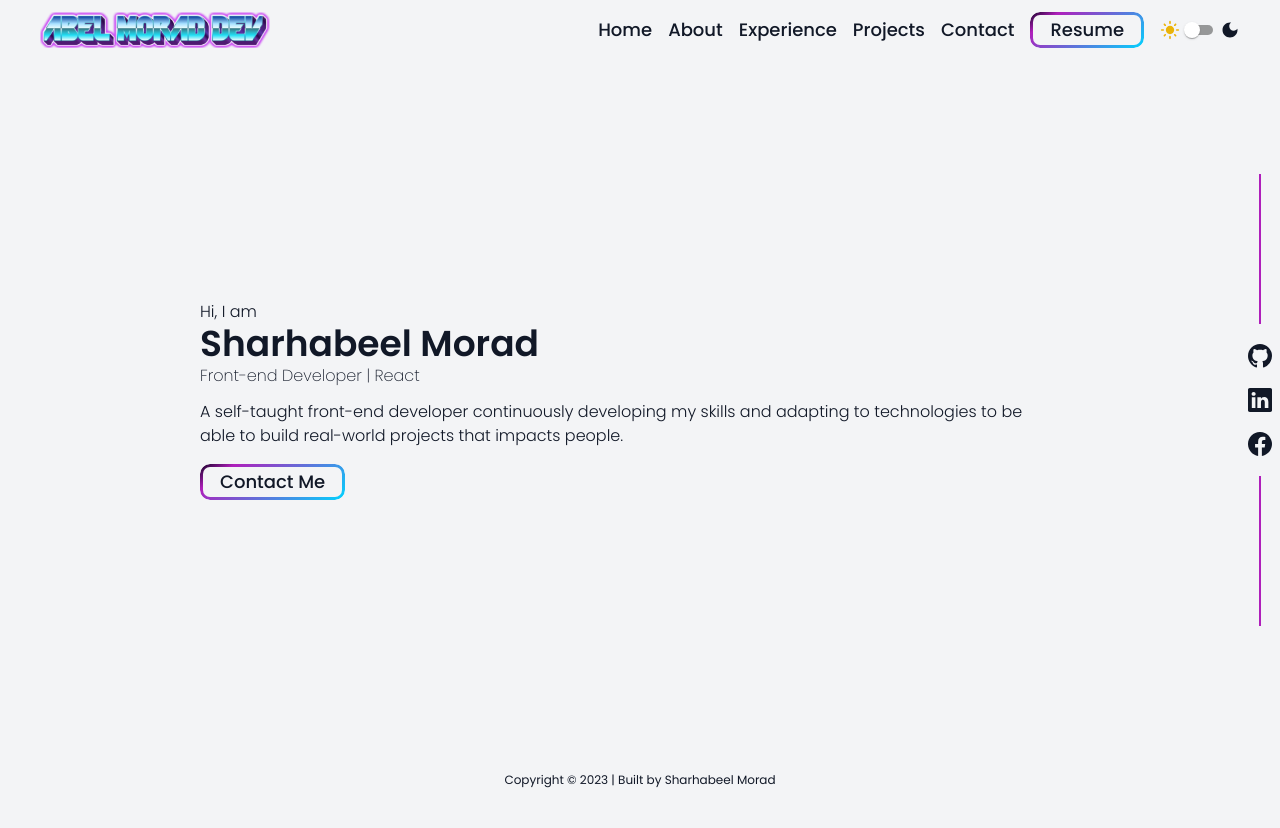
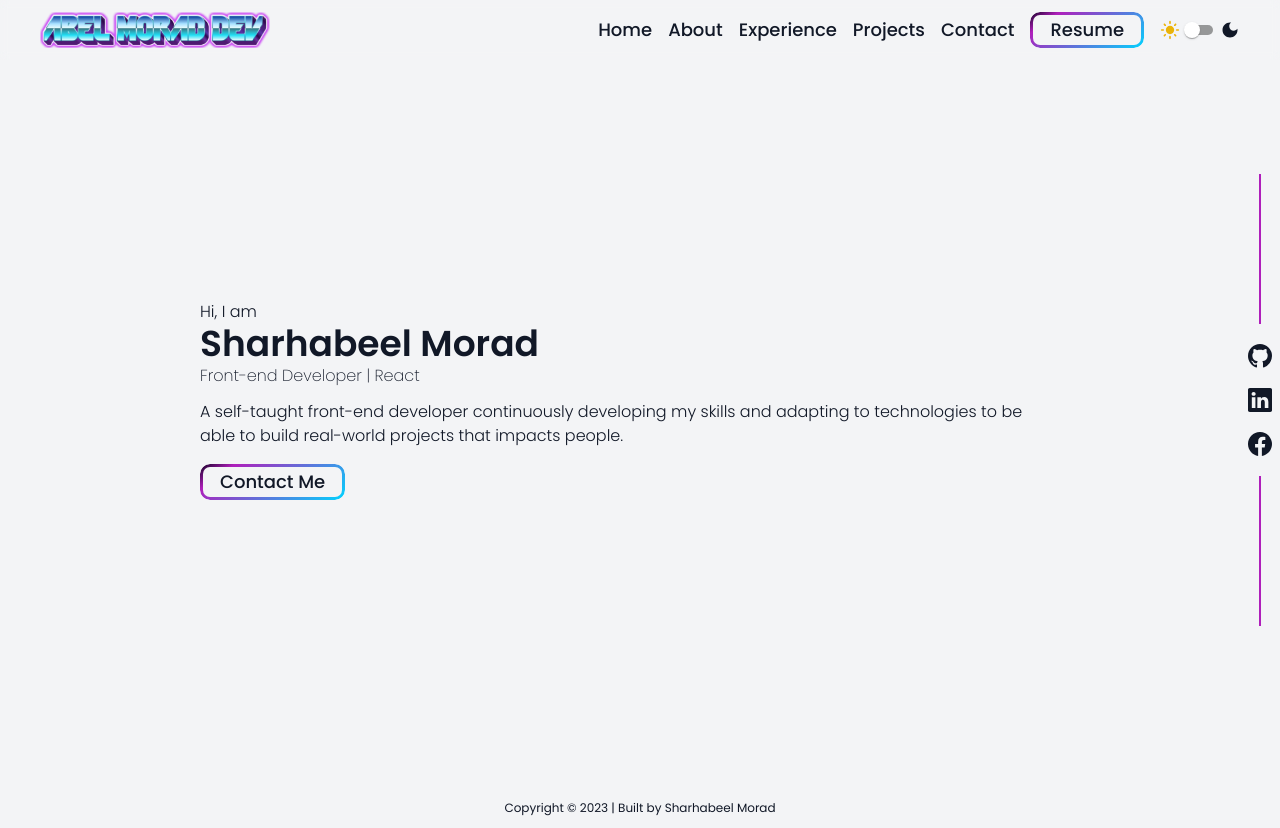
Before and after one commit to abelmorad/abel-morad, a React (Vite) app: page / in a window 1280 px wide. Before the commit the page ends 800 px from the top, so only its background shows below. Built offline with nearby package versions, Linux system fonts and the light colour scheme.

Commit message:
Style: update

```diff
--- a/src/components/Footer.tsx
+++ b/src/components/Footer.tsx
@@ -2,8 +2,8 @@ function Footer() {
   const currentYear = new Date().getFullYear();
 
   return (
-    <footer className="flex items-center place-content-center text-xs">
-      <p className="absolute bottom-0 mb-3">Copyright &copy; {currentYear} | Built by Sharhabeel Morad</p>
+    <footer className="flex items-center place-content-center text-xs mb-3">
+      <p>Copyright &copy; {currentYear} | Built by Sharhabeel Morad</p>
     </footer>
   );
 }
--- a/src/components/Header.tsx
+++ b/src/components/Header.tsx
@@ -7,7 +7,7 @@ import DesktopNav from "./DesktopNav";
 function Header() {
   const [openNav, setOpenNav] = useState<boolean>(false);
   return (
-    <header className="flex justify-between items-center pl-6 pr-3 py-3 fixed w-screen bg-opacity-90 laptop:px-10 z-50 dark:bg-gray-900 dark:text-gray-100">
+    <header className="flex justify-between items-center pl-6 pr-3 py-3 fixed w-screen backdrop-blur-sm laptop:px-10 z-50 dark:bg-gray-900 dark:text-gray-100">
       <img src={Logo} alt={Logo} className="h-9" />
       <div>
         <div className="laptop:hidden" onClick={() => setOpenNav(!openNav)}>
```
